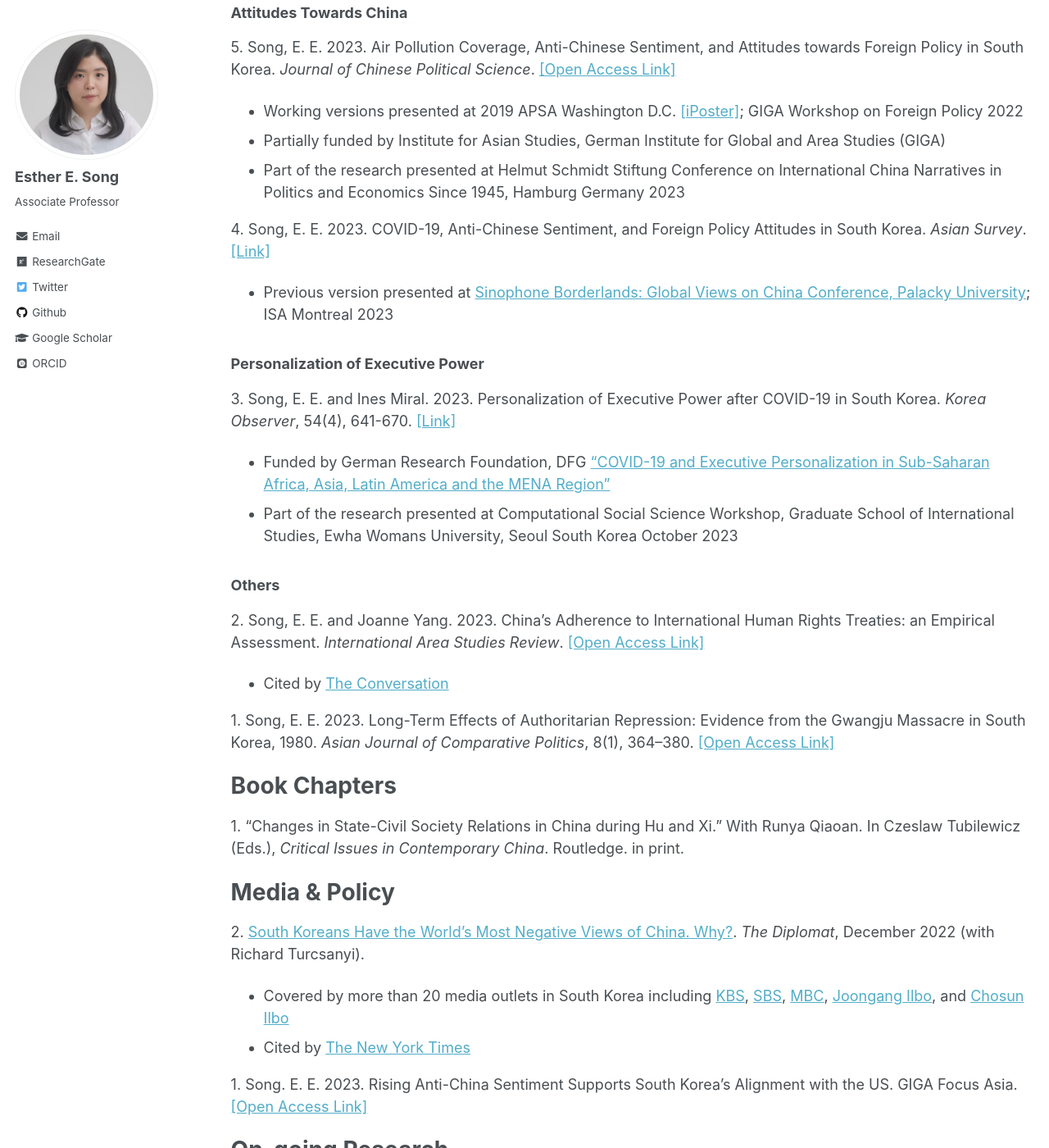
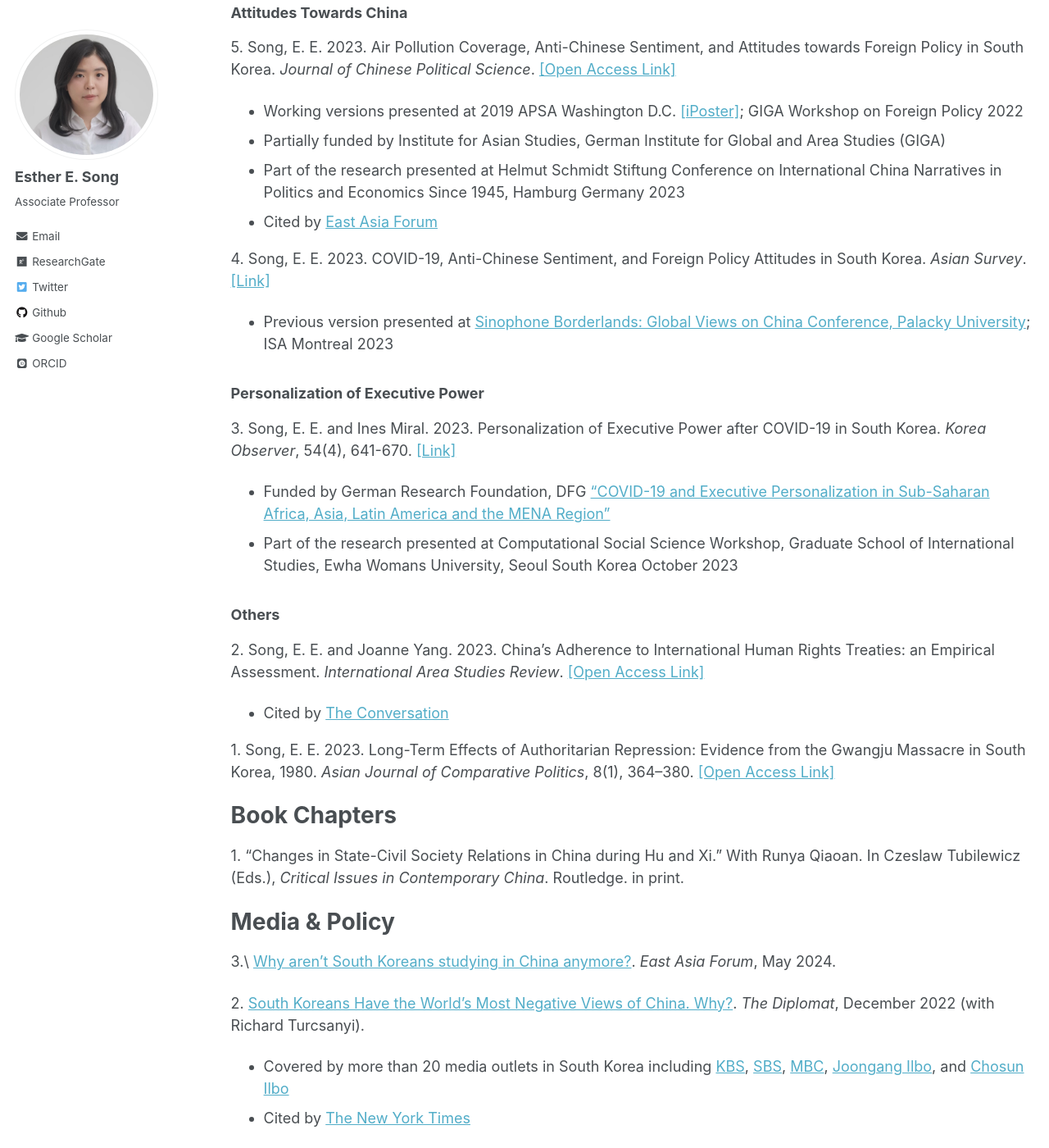
Before and after one commit to ehsong/ehsong.github.io, a Jekyll site: the page built from _pages/research.md, in a window 1280 px wide and 1400 px high, scrolled down 771 px. Shown: the whole window at 82% size. Built offline with Jekyll 4.4.1, drawn with Linux system fonts in a browser that asks for light colours; some web fonts are replaced.

Commit message:
Update research.md

```diff
--- a/_pages/research.md
+++ b/_pages/research.md
@@ -26,6 +26,7 @@ My research centers on civil society and NGO policies in China; China's diplomac
    * Working versions presented at 2019 APSA Washington D.C. [[iPoster]](https://apsa2019-apsa.ipostersessions.com/default.aspx?s=DF-1D-34-3D-64-33-21-12-B0-42-57-A1-87-AC-68-E1); GIGA Workshop on Foreign Policy 2022
    * Partially funded by Institute for Asian Studies, German Institute for Global and Area Studies (GIGA)
    * Part of the research presented at Helmut Schmidt Stiftung Conference on International China Narratives in Politics and Economics Since 1945, Hamburg Germany 2023
+   * Cited by [East Asia Forum](https://eastasiaforum.org/2024/05/24/why-arent-south-koreans-studying-in-china-anymore/)
 
 4\. Song, E. E. 2023. COVID-19, Anti-Chinese Sentiment, and Foreign Policy Attitudes in South Korea. *Asian Survey*.[[Link]](https://t.co/ulZlIiRwHZ)
   * Previous version presented at [Sinophone Borderlands: Global Views on China Conference, Palacky University](https://sinofon.cz/surveys/); ISA Montreal 2023
@@ -48,6 +49,8 @@ My research centers on civil society and NGO policies in China; China's diplomac
 1\. “Changes in State-Civil Society Relations in China during Hu and Xi.” With Runya Qiaoan. In Czeslaw Tubilewicz (Eds.), *Critical Issues in Contemporary China*. Routledge. in print.
 
 # Media & Policy
+
+3.\ [Why aren't South Koreans studying in China anymore?](https://eastasiaforum.org/2024/05/24/why-arent-south-koreans-studying-in-china-anymore/). *East Asia Forum*, May 2024.
 
 2\. [South Koreans Have the World's Most Negative Views of China. Why?](https://thediplomat.com/2022/12/south-koreans-have-the-worlds-most-negative-views-of-china-why/). *The Diplomat*, December 2022 (with Richard Turcsanyi).
    * Covered by more than 20 media outlets in South Korea including [KBS](https://news.kbs.co.kr/news/view.do?ncd=6207159&ref=A), [SBS](https://news.sbs.co.kr/news/endPage.do?news_id=N1007024887&plink=ORI&cooper=NAVER), [MBC](https://imnews.imbc.com/replay/2022/nwtoday/article/6440097_35752.html), [Joongang Ilbo](https://www.joongang.co.kr/article/25129259), and [Chosun Ilbo](https://www.chosun.com/international/international_general/2022/12/28/NSJ6CQ37RNEM3JOVZWWAZDRAAI/?utm_source=naver&utm_medium=referral&utm_campaign=naver-news)
```
